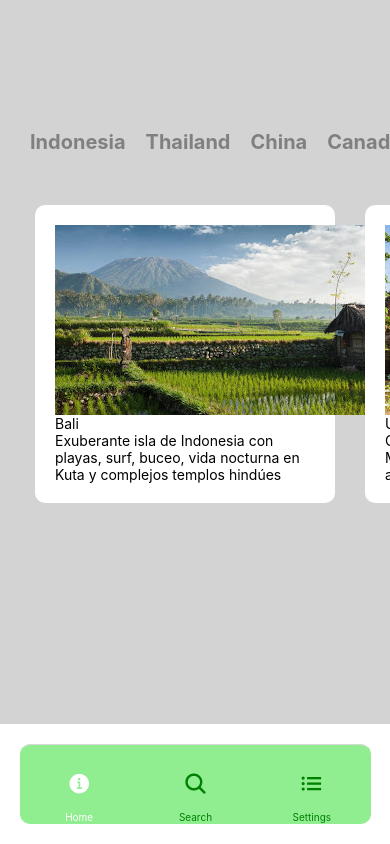
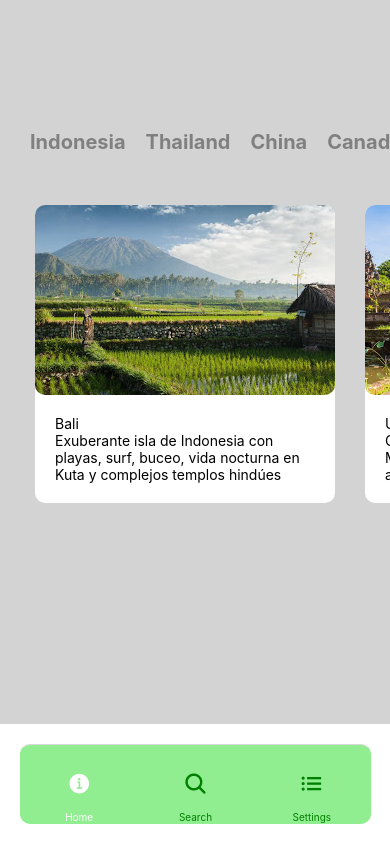
Before and after one commit to clf94-dev/travel-app-react-native, a React Native app: screen /Home in a window 390 px wide. Built offline with nearby package versions, Linux system fonts and the light colour scheme.

Commit message:
added style images destinations

```diff
--- a/screens/HomeScreen.js
+++ b/screens/HomeScreen.js
@@ -29,9 +29,12 @@ export default function HomeScreen(){
             <FlatList  style={{ position:'relative', top: 50, maxHeight:120}} horizontal showsHorizontalScrollIndicator='false' data={CountriesDestination} keyExtractor={item => item.index} renderItem={showCountries}/>
             <FlatList  horizontal data={CountriesDestination[country].destinations} keyExtractor={item => item.index} renderItem={({item}) => (
                  <View style={styles.cardPlaces}>
-                            <Image source={item.src} />
+                            <Image style={{width:'100%', borderRadius:10}} source={item.src} />
+
+                            <View style={styles.text}>
                              <Text>{item.name}</Text>
                             <Text>{item.info}</Text>
+                            </View>
 
 
                 </View>
@@ -55,9 +58,12 @@ button: {
 cardPlaces: {
     alignSelf: 'flex-start',
     margin: 15,
-    padding: 20,
+
     width:300,
     backgroundColor: 'white',
     borderRadius:10
+},
+text: {
+    padding: 20,
 }
 })
```
